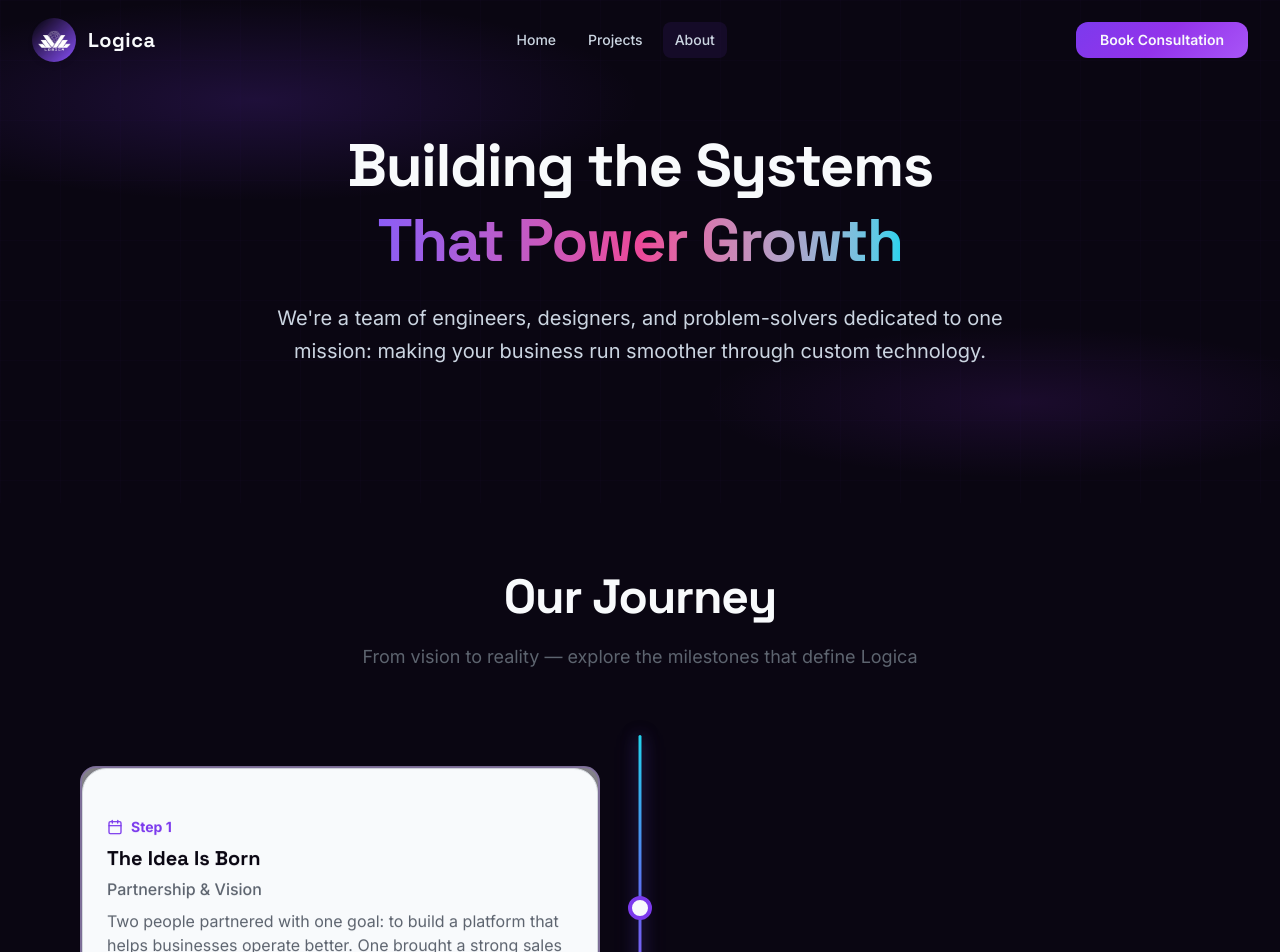
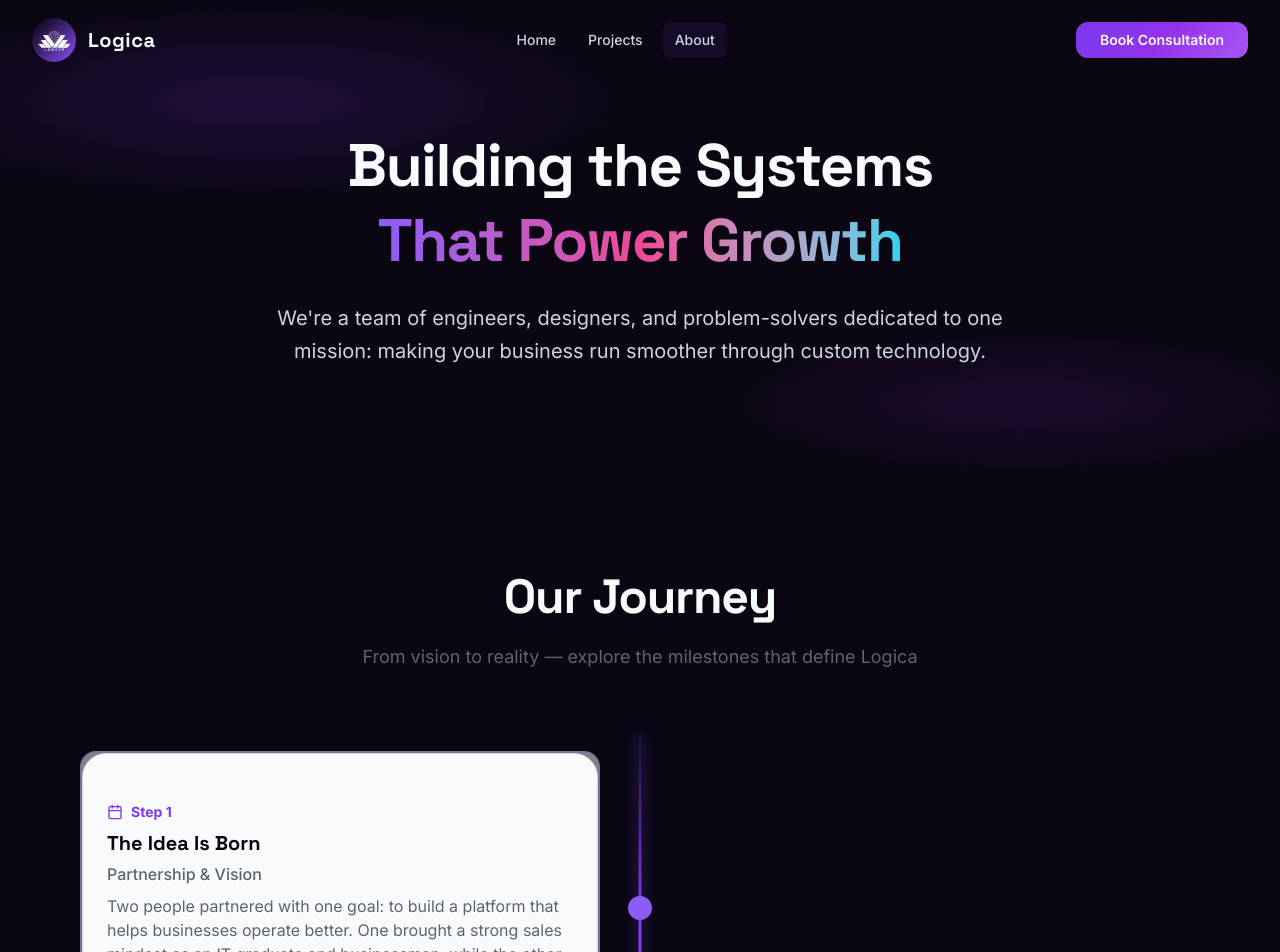
Before and after one commit to uvltechnology/uvl-technology-marke, a React (Vite) app: page /about in a window 1280 px wide. Shown: the top 952 px of the page. Built offline with nearby package versions, Linux system fonts and the light colour scheme.

Commit message:
Update the career timeline

```diff
--- a/src/components/ui/scroll-timeline.jsx
+++ b/src/components/ui/scroll-timeline.jsx
@@ -70,8 +70,22 @@ export const ScrollTimeline = ({
 
   const progressHeight = useTransform(smoothProgress, [0, 1], ["0%", "100%"]);
 
+  // Track which dots have been passed by the progress line
+  const [passedIndices, setPassedIndices] = useState([]);
+
   useEffect(() => {
-    const unsubscribe = scrollYProgress.on("change", (v) => {
+    const unsubscribe = smoothProgress.on("change", (v) => {
+      // Calculate which milestone dots have been passed based on their position
+      const newPassedIndices = [];
+      events.forEach((_, index) => {
+        // Each event is evenly distributed, calculate the threshold for each dot
+        const dotThreshold = (index + 0.5) / events.length;
+        if (v >= dotThreshold) {
+          newPassedIndices.push(index);
+        }
+      });
+      setPassedIndices(newPassedIndices);
+
       const newIndex = Math.floor(v * events.length);
       if (
         newIndex !== activeIndex &&
@@ -82,7 +96,7 @@ export const ScrollTimeline = ({
       }
     });
     return () => unsubscribe();
-  }, [scrollYProgress, events.length, activeIndex]);
+  }, [smoothProgress, events.length, activeIndex]);
 
   const getCardVariants = (index) => {
     const baseDelay =
@@ -216,7 +230,7 @@ export const ScrollTimeline = ({
                   transform: "translateX(-50%)",
                   borderRadius:
                     progressLineCap === "round" ? "9999px" : "0px",
-                  background: `linear-gradient(to bottom, #22d3ee, #6366f1, #a855f7)`,
+                  background: `linear-gradient(to bottom, #1b0d30, #8139ea, #a855f7)`,
                   boxShadow: `
                     0 0 15px rgba(99,102,241,0.5),
                     0 0 25px rgba(168,85,247,0.3)
@@ -290,19 +304,19 @@ export const ScrollTimeline = ({
                   >
                     <motion.div
                       className={cn(
-                        "w-6 h-6 rounded-full border-4 bg-background flex items-center justify-center",
-                        index <= activeIndex
-                          ? "border-primary"
+                        "w-6 h-6 rounded-full border-4 flex items-center justify-center",
+                        passedIndices.includes(index)
+                          ? "border-[#8B5CF6] bg-[#8B5CF6]"
                           : "border bg-card"
                       )}
                       animate={
-                        index <= activeIndex
+                        passedIndices.includes(index)
                           ? {
                               scale: [1, 1.3, 1],
                               boxShadow: [
-                                "0 0 0px rgba(99,102,241,0)",
-                                "0 0 12px rgba(99,102,241,0.6)",
-                                "0 0 0px rgba(99,102,241,0)",
+                                "0 0 0px rgba(139,92,246,0)",
+                                "0 0 12px rgba(27,13,48,0.8)",
+                                "0 0 0px rgba(139,92,246,0)",
                               ],
                             }
                           : {}
--- a/src/pages/About.jsx
+++ b/src/pages/About.jsx
@@ -159,6 +159,7 @@ export default function About() {
 					cardEffect="glow"
 					progressIndicator={true}
 					progressLineWidth={3}
+					parallaxIntensity={0}
 					className="bg-[#0A0612] text-[#F8FAFC]"
 				/>
 			</section>
```
